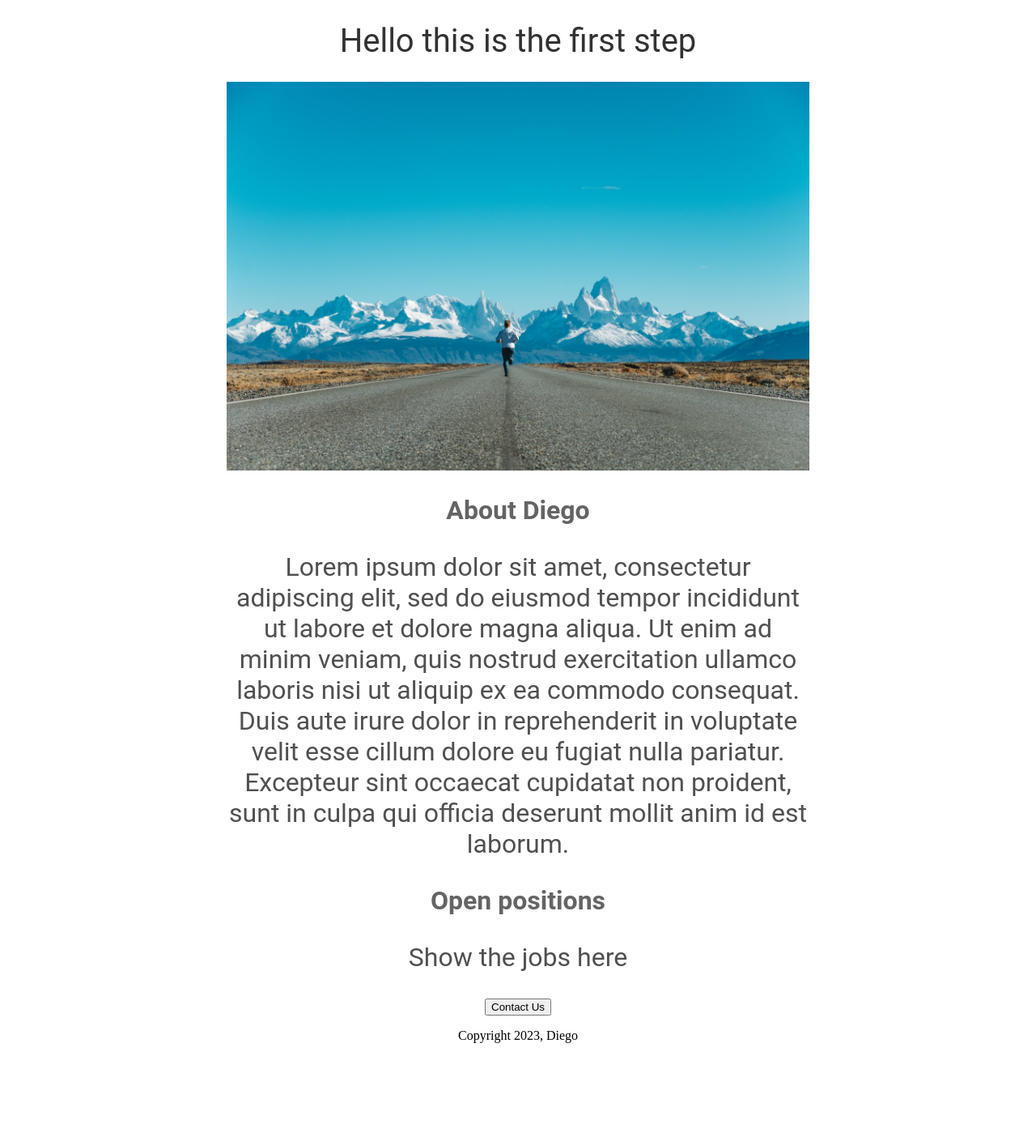
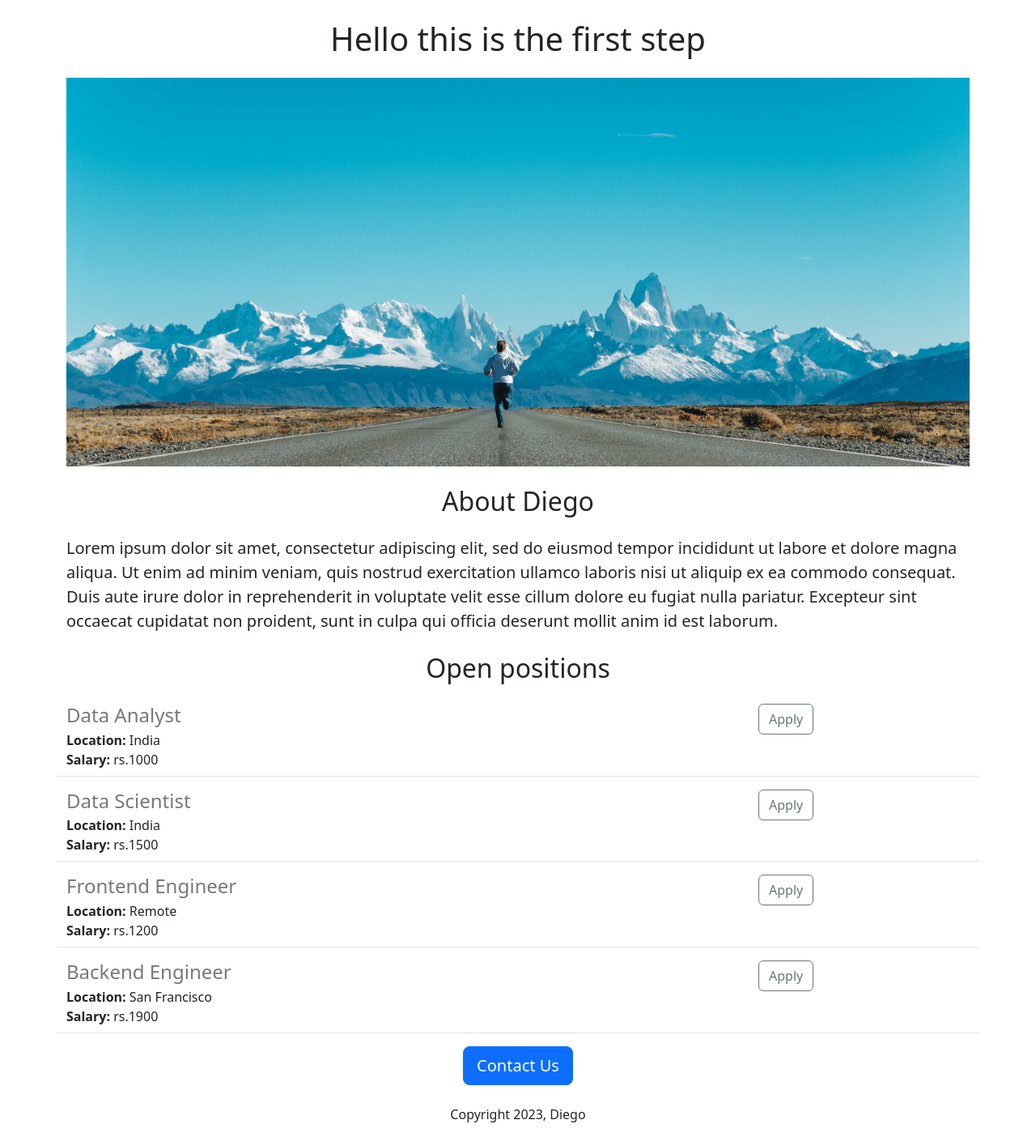
Before and after one commit to DiegoEmilioMorales/web2, a Flask app: page / in a window 1280 px wide. Shown: the whole page at 81% size. Before the commit the page ends 1288 px from the top, so only its background shows below. Run offline with Flask 3, Linux system fonts and the light colour scheme.

Commit message:
added dynamic data and API

```diff
--- a/app.py
+++ b/app.py
@@ -1,10 +1,42 @@
-from flask import Flask, render_template
+from flask import Flask, render_template, jsonify
 
 app = Flask(__name__)
 
+jobs_l = [
+  {
+    'id': 1,
+    'title': 'Data Analyst',
+    'location': 'India',
+    'salary': 'rs.1000'
+  },
+  {
+    'id': 2,
+    'title': 'Data Scientist',
+    'location': 'India',
+    'salary': 'rs.1500'
+  },
+  {
+    'id': 3,
+    'title': 'Frontend Engineer',
+    'location': 'Remote',
+    'salary': 'rs.1200'
+  },
+  {
+    'id':4,
+    'title':'Backend Engineer',
+    'location':'San Francisco',
+    'salary':'rs.1900'
+  }
+]
+
 @app.route("/")
 def hello_world():
-  return render_template('home.html')
+  return render_template('home.html',
+                        jobs=jobs_l)
+
+@app.route("/api/jobs")
+def list_jobs():
+  return jsonify(jobs_l)
 
 if __name__ == "__main__":
   app.run(host='0.0.0.0', debug = True)
--- a/templates/home.html
+++ b/templates/home.html
@@ -2,51 +2,35 @@
 <html>
   <head>
     <title>This is my firts page</title>
+    <meta charset="utf-8">
+    <meta name="viewport" content="width=device-width, initial-scale=1">
+        <link href="https://cdn.jsdelivr.net/npm/bootstrap@5.3.2/dist/css/bootstrap.min.css"             rel="stylesheet" integrity="sha384-          T3c6CoIi6uLrA9TneNEoa7RxnatzjcDSCmG1MXxSR1GAsXEV/Dwwykc2MPK8M2HN" crossorigin="anonymous">
     <style>
-      h1{
-        font-size: 40px;
-        font-family: Roboto;
-        font-weight: normal;
-        color: rgb(50, 50, 50);
-        text-align: center;
-
-      }
       #banner {
+        height: 480px;
         width: 100%;
-        height: 480px;
         object-fit: cover;
-      }
-      h2 {
-        font-size: 32px;
-        font-family: Roboto;
-        color: rgb(100, 100, 100);
-        text-align: center;
-      }
-      .bodytext {
-        font-size: 32px;
-        font-family: Roboto;
-        color: rgb(80, 80, 80);
-        text-align: center;
-      }
-      #container{
-        max-width: 720px;
-        margin: 0 auto;
       }
     </style>
   </head>
+  </head>
   <body>
-    <div id="container">
-      <h1>Hello this is the first step</h1>
-      <img id="banner" src="https://website--diego-emilioe22.repl.co/static/banner.jpg">
-      <h2>About Diego</h2>
-      <p class="bodytext">
+    <div class="container">
+      <h1 class="text-center mt-4 mb-4">Hello this is the first step</h1>
+      <img class=".img-fluid" id="banner" src="https://website--diego-emilioe22.repl.co/static/banner.jpg">
+      <h2 class="text-center mt-4 mb-4"">About Diego</h2>
+      <p class=lead>
         Lorem ipsum dolor sit amet, consectetur adipiscing elit, sed do eiusmod tempor   incididunt ut labore et dolore magna aliqua. Ut enim ad minim veniam, quis nostrud exercitation ullamco laboris nisi ut aliquip ex ea commodo consequat. Duis aute irure dolor in reprehenderit in voluptate velit esse cillum dolore eu fugiat nulla pariatur. Excepteur sint occaecat cupidatat non proident, sunt in culpa qui officia deserunt mollit anim id est laborum.
       </p>
-      <h2>Open positions</h2>
-      <p class="bodytext">Show the jobs here</p>
-      <div style="text-align:center;">
-         <button>Contact Us</button>
-        <p>Copyright 2023, Diego</p>
+      <h2 class="text-center mt-4 mb-4">Open positions</h2>
+      <div>
+        {%for job in jobs%}
+          {%include 'jobitems.html'%}
+        {%endfor%}
+
+      <div class="text-center">
+         <button class="btn btn-primary btn-lg">Contact Us</button>
+        <p class="mt-4">Copyright 2023, Diego</p>
       </div>
     </div>
   </body>
--- /dev/null
+++ b/templates/jobitems.html
@@ -0,0 +1,18 @@
+<div class="border-bottom row" style="margin-bottom:16px;padding-bottom:8px;">
+  <div class="col-9">
+    <h4 style="color:rgb(120,120,120); margin-bottom:4px;">
+      {{job['title']}}
+    </h4>
+    <div>
+      <b>Location:  </b>{{job['location']}}
+    </div>
+    <div>
+      <b>Salary:  </b>{{job['salary']}}
+    </div>
+  </div>
+
+  <div class="col-1">
+    <button type="button" class="btn btn-outline-secondary">Apply</button>
+  </div>
+
+</div>
```
